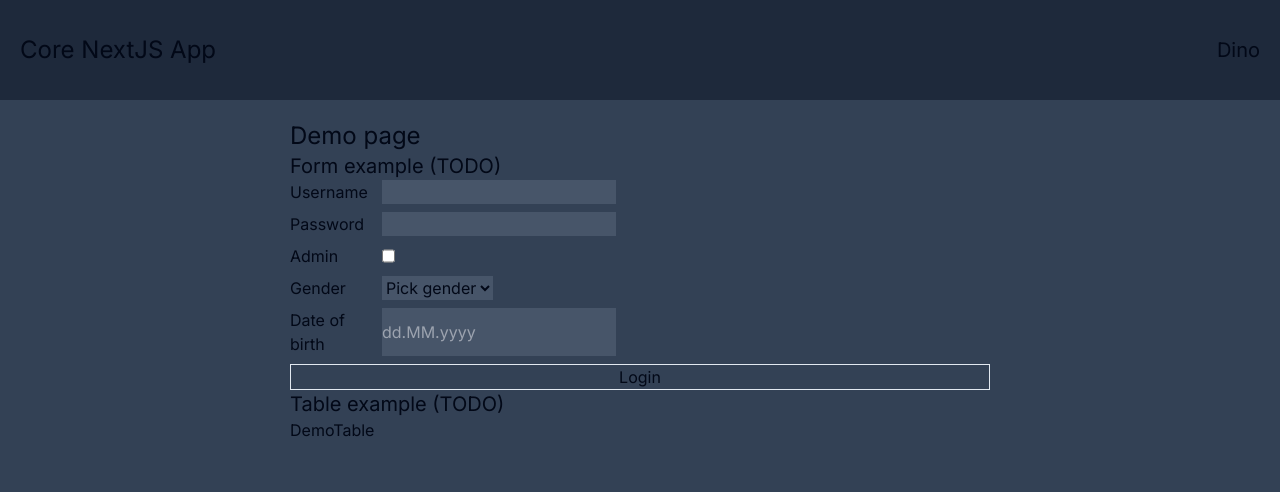
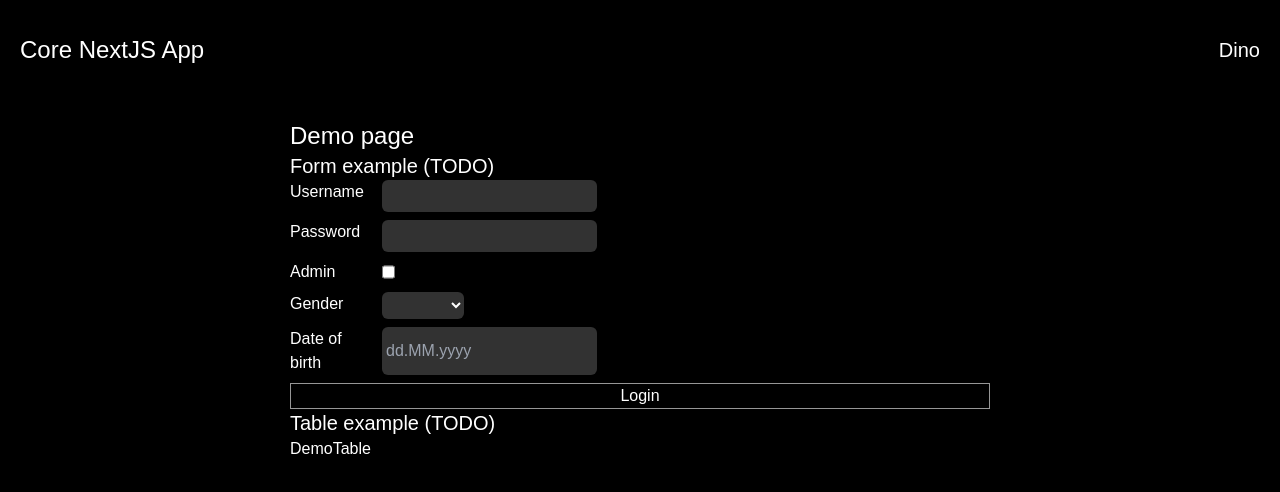
Before and after one commit to dgrzanov/core-next-app, a Next.js app: page / in a window 1280 px wide. Shown: the top 492 px of the page. Built offline with nearby package versions, Linux system fonts and the light colour scheme.

Commit message:
+ global color theme and font change

```diff
--- a/app/globals.css
+++ b/app/globals.css
@@ -4,58 +4,38 @@
 
 @layer base {
   :root {
-      --background: 0 0% 100%;
-      --foreground: 222.2 84% 4.9%;
-      --card: 0 0% 100%;
-      --card-foreground: 222.2 84% 4.9%;
-      --popover: 0 0% 100%;
-      --popover-foreground: 222.2 84% 4.9%;
-      --primary: 222.2 47.4% 11.2%;
-      --primary-foreground: 210 40% 98%;
-      --secondary: 210 40% 96.1%;
-      --secondary-foreground: 222.2 47.4% 11.2%;
-      --muted: 210 40% 96.1%;
-      --muted-foreground: 215.4 16.3% 46.9%;
-      --accent: 210 40% 96.1%;
-      --accent-foreground: 222.2 47.4% 11.2%;
-      --destructive: 0 84.2% 60.2%;
-      --destructive-foreground: 210 40% 98%;
-      --border: 214.3 31.8% 91.4%;
-      --input: 214.3 31.8% 91.4%;
-      --ring: 222.2 84% 4.9%;
+    --background: 0 0 0;
+    --foreground: 255 255 255;
+    --card: 50 50 50;
+    --card-foreground: 200 200 200;
+    --popover: 50 50 50;
+    --popover-foreground: 200 200 200;
+    --primary: 255 255 255;
+    --primary-foreground: 0 0 0;
+    --secondary: 200 200 200;
+    --secondary-foreground: 50 50 50;
+    --muted: 150 150 150;
+    --muted-foreground: 100 100 100;
+    --accent: 200 200 200;
+    --accent-foreground: 50 50 50;
+    --destructive: 255 255 255;
+    --destructive-foreground: 0 0 0;
+    --border: 150 150 150;
+    --input: 50 50 50;
+    --ring: 200 200 200;
     --radius: 0.5rem;
-      --chart-1: 12 76% 61%;
-      --chart-2: 173 58% 39%;
-      --chart-3: 197 37% 24%;
-      --chart-4: 43 74% 66%;
-      --chart-5: 27 87% 67%;
+    --chart-1: 100 100 100;
+    --chart-2: 150 150 150;
+    --chart-3: 200 200 200;
+    --chart-4: 250 250 250;
+    --chart-5: 255 255 255;
   }
 
   .dark {
-      --background: 222.2 84% 4.9%;
-      --foreground: 210 40% 98%;
-      --card: 222.2 84% 4.9%;
-      --card-foreground: 210 40% 98%;
-      --popover: 222.2 84% 4.9%;
-      --popover-foreground: 210 40% 98%;
-      --primary: 210 40% 98%;
-      --primary-foreground: 222.2 47.4% 11.2%;
-      --secondary: 217.2 32.6% 17.5%;
-      --secondary-foreground: 210 40% 98%;
-      --muted: 217.2 32.6% 17.5%;
-      --muted-foreground: 215 20.2% 65.1%;
-      --accent: 217.2 32.6% 17.5%;
-      --accent-foreground: 210 40% 98%;
-      --destructive: 0 62.8% 30.6%;
-      --destructive-foreground: 210 40% 98%;
-      --border: 217.2 32.6% 17.5%;
-      --input: 217.2 32.6% 17.5%;
-      --ring: 212.7 26.8% 83.9%;
-      --chart-1: 220 70% 50%;
-      --chart-2: 160 60% 45%;
-      --chart-3: 30 80% 55%;
-      --chart-4: 280 65% 60%;
-      --chart-5: 340 75% 55%;
+    --background: 255 255 255;
+    --foreground: 0 0 0;
+    --card: 200 200 200;
+    --card-foreground: 50 50 50;
   }
 }
 
--- a/app/layout.tsx
+++ b/app/layout.tsx
@@ -1,8 +1,5 @@
 import type { Metadata } from "next";
-import { Inter } from "next/font/google";
 import "./globals.css";
-
-const inter = Inter({ subsets: ["latin"] });
 
 export const metadata: Metadata = {
   title: "Core NextJS App",
@@ -16,7 +13,7 @@ export default function RootLayout({
 }) {
   return (
     <html lang="en">
-      <body className={inter.className}>{children}</body>
+      <body>{children}</body>
     </html>
   );
 }
--- a/app/page.tsx
+++ b/app/page.tsx
@@ -5,7 +5,7 @@ import NavBar from "../components/NavBar";
 
 export default function Home() {
   return (
-    <main className="flex min-h-screen flex-col items-center justify-between bg-slate-700">
+    <main className="flex min-h-screen flex-col items-center justify-between">
       <NavBar />
       <AppPage>
         <p className="text-2xl">Demo page</p>
--- a/components/NavBar.tsx
+++ b/components/NavBar.tsx
@@ -2,7 +2,7 @@ import React from "react";
 
 const NavBar = () => {
   return (
-    <div className="w-full h-[100px] bg-slate-800 absolute top-0 flex justify-between items-center px-5">
+    <div className="w-full h-[100px] absolute top-0 flex justify-between items-center px-5">
       <div>
         <a className="text-2xl">Core NextJS App</a>
       </div>
--- a/components/SchemaForm/Inputs/BooleanInput.tsx
+++ b/components/SchemaForm/Inputs/BooleanInput.tsx
@@ -24,7 +24,7 @@ const TextInput: FC<TextInputProps> = (props) => {
       <label className="w-20">{label}</label>
       <input
         type="checkbox"
-        className="bg-slate-600 toggle"
+        className="toggle"
         {...register(
           dbName,
           validation && {
--- a/components/SchemaForm/Inputs/DateInput.tsx
+++ b/components/SchemaForm/Inputs/DateInput.tsx
@@ -73,14 +73,17 @@ const DateInput: FC<DateInputProps> = (props) => {
         <PopoverTrigger asChild>
           <input
             style={{ fontSize: "inherit" }}
-            className="bg-slate-600"
+            className="bg-input text-foreground rounded-md p-1 focus:ring focus:ring-ring focus:outline-none"
             type="text"
             value={inputValue}
             placeholder="dd.MM.yyyy"
             onChange={handleInputChange}
           />
         </PopoverTrigger>
-        <PopoverContent className="w-auto p-0 bg-slate-600" align="start">
+        <PopoverContent
+          className="w-auto bg-input text-foreground rounded-md p-1 focus:ring focus:ring-ring focus:outline-none"
+          align="start"
+        >
           <Calendar
             month={month}
             onMonthChange={setMonth}
--- a/components/SchemaForm/Inputs/PasswordInput.tsx
+++ b/components/SchemaForm/Inputs/PasswordInput.tsx
@@ -24,7 +24,7 @@ const PasswordInput: FC<PasswordInputProps> = (props) => {
       <label className="w-20">{label}</label>
       <input
         type="password"
-        className="bg-slate-600"
+        className="bg-input text-foreground rounded-md p-1 focus:ring focus:ring-ring focus:outline-none"
         {...register(
           dbName,
           validation && {
--- a/components/SchemaForm/Inputs/PickerInput.tsx
+++ b/components/SchemaForm/Inputs/PickerInput.tsx
@@ -24,8 +24,9 @@ const PickerInput: FC<PickerInputProps> = (props) => {
     <div className="flex justify-start gap-3">
       <label className="w-20">{label}</label>
       <select
-        className="select rounded-none bg-slate-600"
+        className="select bg-input text-foreground rounded-md p-1 focus:ring focus:ring-ring focus:outline-none"
         defaultValue={"default"}
+        placeholder="Pick gender2"
         {...register(
           dbName,
           validation && {
@@ -33,9 +34,7 @@ const PickerInput: FC<PickerInputProps> = (props) => {
           }
         )}
       >
-        <option disabled value="default">
-          Pick gender
-        </option>
+        <option disabled value="default"></option>
         {options.values.map((val, i) => (
           <option key={`picker-${val}`} value={val}>
             {options.labels[i]}
--- a/components/SchemaForm/Inputs/TextInput.tsx
+++ b/components/SchemaForm/Inputs/TextInput.tsx
@@ -24,7 +24,7 @@ const TextInput: FC<TextInputProps> = (props) => {
       <label className="w-20">{label}</label>
       <input
         type="text"
-        className="bg-slate-600"
+        className="bg-input text-foreground rounded-md p-1 focus:ring focus:ring-ring focus:outline-none"
         {...register(
           dbName,
           validation && {
--- a/tailwind.config.ts
+++ b/tailwind.config.ts
@@ -1,13 +1,15 @@
-import type { Config } from "tailwindcss"
+import { se } from "date-fns/locale";
+import { JetBrains_Mono } from "next/font/google";
+import type { Config } from "tailwindcss";
 
 const config = {
   darkMode: ["class"],
   content: [
-    './pages/**/*.{ts,tsx}',
-    './components/**/*.{ts,tsx}',
-    './app/**/*.{ts,tsx}',
-    './src/**/*.{ts,tsx}',
-	],
+    "./pages/**/*.{ts,tsx}",
+    "./components/**/*.{ts,tsx}",
+    "./app/**/*.{ts,tsx}",
+    "./src/**/*.{ts,tsx}",
+  ],
   prefix: "",
   theme: {
     container: {
@@ -17,40 +19,44 @@ const config = {
         "2xl": "1400px",
       },
     },
+    fontFamily: {
+      sans: "JetBrains Mono, sans-serif",
+      serif: "JetBrains Mono, serif",
+    },
     extend: {
       colors: {
-        border: "hsl(var(--border))",
-        input: "hsl(var(--input))",
-        ring: "hsl(var(--ring))",
-        background: "hsl(var(--background))",
-        foreground: "hsl(var(--foreground))",
+        border: "rgb(var(--border))",
+        input: "rgb(var(--input))",
+        ring: "rgb(var(--ring))",
+        background: "rgb(var(--background))",
+        foreground: "rgb(var(--foreground))",
         primary: {
-          DEFAULT: "hsl(var(--primary))",
-          foreground: "hsl(var(--primary-foreground))",
+          DEFAULT: "rgb(var(--primary))",
+          foreground: "rgb(var(--primary-foreground))",
         },
         secondary: {
-          DEFAULT: "hsl(var(--secondary))",
-          foreground: "hsl(var(--secondary-foreground))",
+          DEFAULT: "rgb(var(--secondary))",
+          foreground: "rgb(var(--secondary-foreground))",
         },
         destructive: {
-          DEFAULT: "hsl(var(--destructive))",
-          foreground: "hsl(var(--destructive-foreground))",
+          DEFAULT: "rgb(var(--destructive))",
+          foreground: "rgb(var(--destructive-foreground))",
         },
         muted: {
-          DEFAULT: "hsl(var(--muted))",
-          foreground: "hsl(var(--muted-foreground))",
+          DEFAULT: "rgb(var(--muted))",
+          foreground: "rgb(var(--muted-foreground))",
         },
         accent: {
-          DEFAULT: "hsl(var(--accent))",
-          foreground: "hsl(var(--accent-foreground))",
+          DEFAULT: "rgb(var(--accent))",
+          foreground: "rgb(var(--accent-foreground))",
         },
         popover: {
-          DEFAULT: "hsl(var(--popover))",
-          foreground: "hsl(var(--popover-foreground))",
+          DEFAULT: "rgb(var(--popover))",
+          foreground: "rgb(var(--popover-foreground))",
         },
         card: {
-          DEFAULT: "hsl(var(--card))",
-          foreground: "hsl(var(--card-foreground))",
+          DEFAULT: "rgb(var(--card))",
+          foreground: "rgb(var(--card-foreground))",
         },
       },
       borderRadius: {
@@ -75,6 +81,6 @@ const config = {
     },
   },
   plugins: [require("tailwindcss-animate")],
-} satisfies Config
+} satisfies Config;
 
-export default config
+export default config;
```
Also changed, not shown: 1 other file (tests, documents, lock files or other folders). Lines whose indentation alone changed are shown as unchanged.
